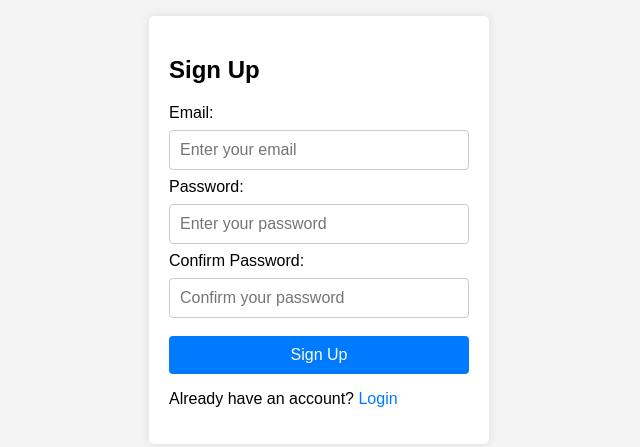
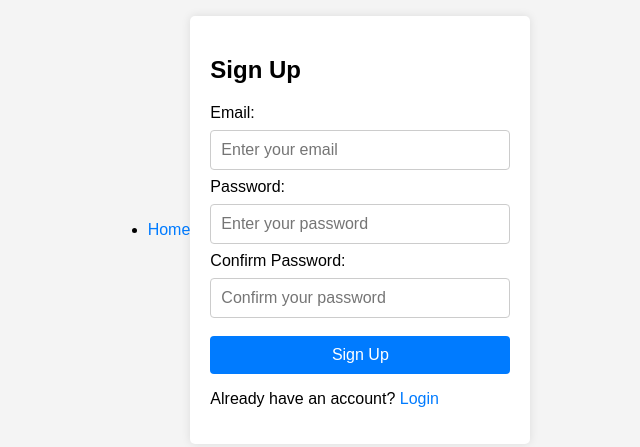
Before and after one commit to Worpam/AI-Based-C-C, a plain HTML site: page Stu_signup.html in a window 1280 px wide. Shown: the part 170-617 px from the top of the page, without its empty margins (321-961 px from the left). Drawn offline with Linux system fonts and the light colour scheme.

Commit message:
Update Stu_signup.html

```diff
--- a/Stu_signup.html
+++ b/Stu_signup.html
@@ -65,6 +65,12 @@
 </head>
 
 <body>
+     <nav>
+        <ul>
+            <li><a href="https://aaryaninvincible.github.io/AI-Based-C-C/">Home</a></li>
+            <!-- <li><a href="login.html">Login</a></li> -->
+        </ul>
+    </nav>
     <div class="container">
         <form action="" method="">
             <h2>Sign Up</h2>
```
